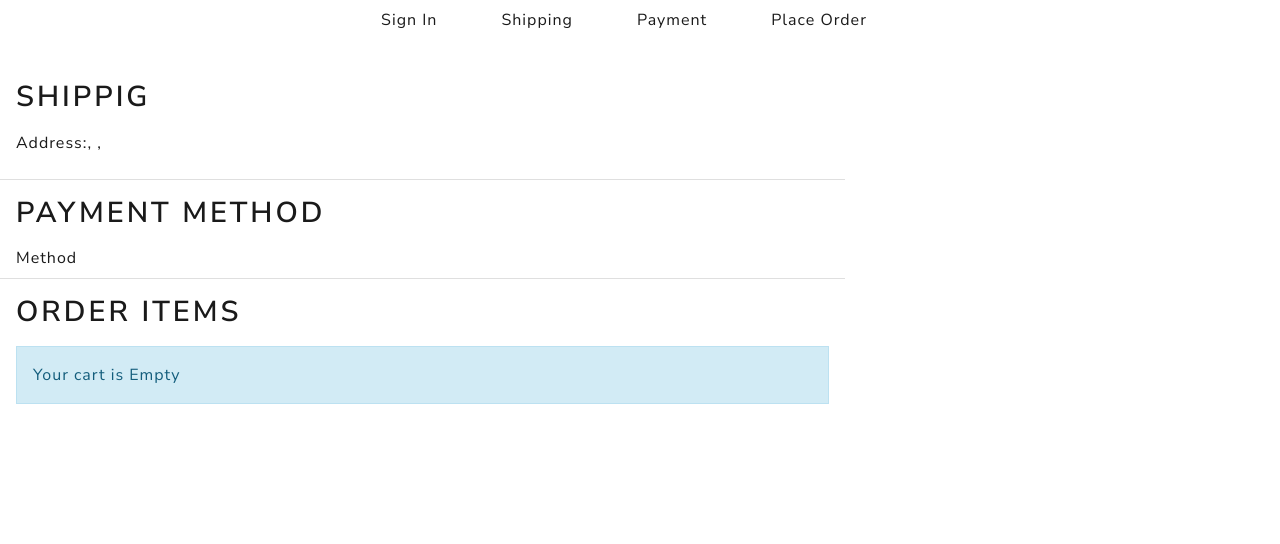
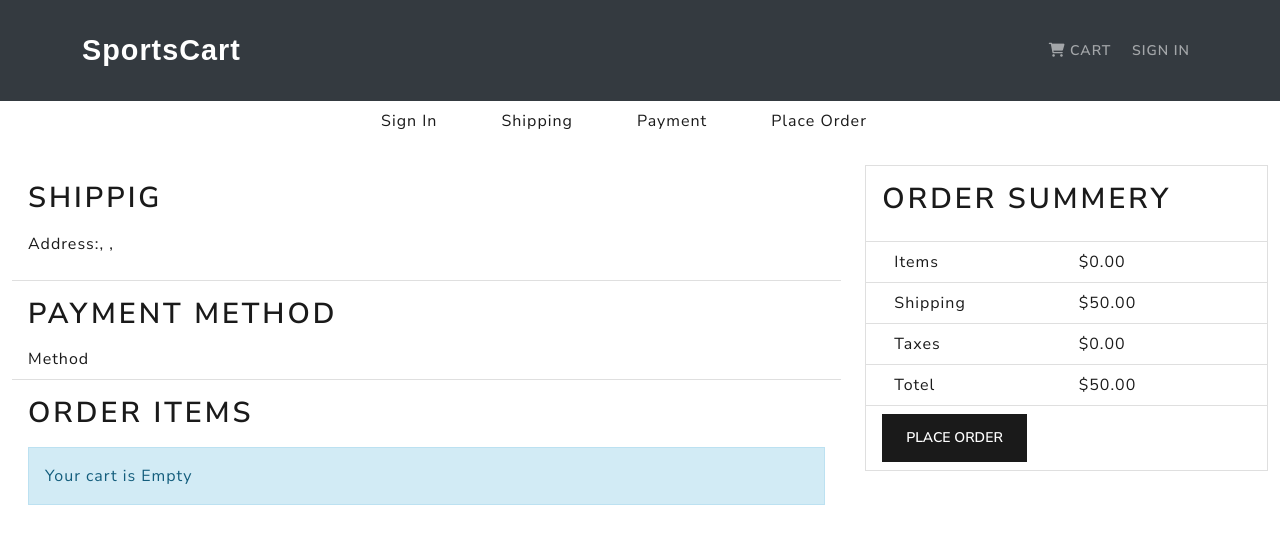
Before and after one commit to Afsal63/Project-trail-and-error, a React (Create React App) app in the folder frontend/: page /placeorder in a window 1280 px wide. Shown: the top 544 px of the page. Built offline with nearby package versions, Linux system fonts and the light colour scheme; a web font is replaced by a local one.

Commit message:
place order frentend

```diff
--- a/frontend/src/index.css
+++ b/frontend/src/index.css
@@ -37,3 +37,11 @@ h2{
   font-size:1.8rem ;
   padding: 0.5rem 0;
 }
+*{
+  margin: 0;
+  padding: 0;
+}
+.row{
+  margin: 0%;
+
+}
--- a/frontend/src/screens/PaymentScreen.js
+++ b/frontend/src/screens/PaymentScreen.js
@@ -34,7 +34,7 @@ const PaymentScreen = () => {
             <h1>Payment Method</h1>
             <Form onSubmit={submitHandler}>
                 <Form.Group>
-                    <Form.Label as='legend' Select Method></Form.Label>
+                <Form.Label as='legend' Select Method></Form.Label>
                 <Col>
                     <Form.Check type='radio' label='Paypal or Credit Card' id='PayPal' name='paymentMethod' value='PayPal' onChange={(e)=>setPaymentMethod(e.target.value)}></Form.Check>
                     <Form.Check type='radio' label='RazorPay' id='RazorPay' name='paymentMethod' value='RazorPay' checked onChange={(e)=>setPaymentMethod(e.target.value)}></Form.Check>
--- a/frontend/src/screens/PlaceOrderScreen.js
+++ b/frontend/src/screens/PlaceOrderScreen.js
@@ -4,11 +4,40 @@ import { useDispatch, useSelector } from 'react-redux'
 import Message from '../components/Message'
 import Checkout from '../components/Checkout'
 import { Link } from 'react-router-dom'
+import Header from '../components/Header'
 
 const PlaceOrderScreen = () => {
-    const cart = useSelector(state => state.cart)
+    const cart = useSelector((state) => state.cart)
+
+
+
+    //Calculate Prices
+    const addDecimals = (num) => {
+        return (Math.round(num * 100) / 100).toFixed(2)
+    }
+
+    cart.itemPrice=addDecimals(cart.cartItems.reduce(
+         (acc,item)=>acc +item.price *item.qty,
+         0
+     ))
+     cart.shippingPrice =addDecimals( cart.itemsPrice > 100 ? 0 : 50)
+     cart.taxPrice = addDecimals(Number((0.15 * cart.itemPrice).toFixed(2)))
+
+     cart.totalPrice = (
+        Number(cart.itemPrice) +
+        Number(cart.shippingPrice) +
+        Number(cart.taxPrice)
+
+    ).toFixed(2)
+
+    const  PlaceOrderHandler = ()=>{
+
+       console.log('Order placed');
+
+   }
     return (
         <>
+        <Header/>
             <Checkout step1 step2 step3 step4 />
             <Row>
                 <Col md={8}>
@@ -44,7 +73,7 @@ const PlaceOrderScreen = () => {
                                                     />
                                                 </Col>
                                                 <Col>
-                                                    <Link to={`/product/${item.product}`}>
+                                                    <Link className='text-decoration-none' to={`/product/${item.product}`}>
                                                         {item.name}
                                                     </Link>
                                                 </Col>
@@ -73,6 +102,46 @@ const PlaceOrderScreen = () => {
                         </ListGroup.Item>
                     </ListGroup>
                 </Col>
+                <Col md={4}>
+                    <Card>
+                        <ListGroup variant='flush'>
+                            <ListGroup.Item>
+                                <h2>Order Summery</h2>
+                            </ListGroup.Item>
+                            <ListGroup.Item>
+                                <Row>
+                                    <Col>Items</Col>
+                                    <Col>${cart.itemPrice}</Col>
+                                </Row>
+                            </ListGroup.Item>
+
+                            <ListGroup.Item>
+                                <Row>
+                                    <Col>Shipping</Col>
+                                    <Col>${cart.shippingPrice}</Col>
+                                </Row>
+                            </ListGroup.Item>
+
+                            <ListGroup.Item>
+                                <Row>
+                                    <Col>Taxes</Col>
+                                    <Col>${cart.taxPrice}</Col>
+                                </Row>
+                            </ListGroup.Item>
+
+                            <ListGroup.Item>
+                                <Row>
+                                    <Col>Totel </Col>
+                                    <Col>${cart.totalPrice}</Col>
+                                </Row>
+                            </ListGroup.Item>
+                            <ListGroup.Item>
+                                <Button type='button' className='btn-block' disabled={cart.cartItem===0}
+                                onClick={PlaceOrderHandler}>Place Order</Button>
+                            </ListGroup.Item>
+                            </ListGroup>
+                    </Card>
+                    </Col>
             </Row>
         </>
     )
```
Also changed, not shown: frontend/src/screens/ProductScreen.js (+6 -2 lines), 1 other file (tests, documents, lock files or other folders).
